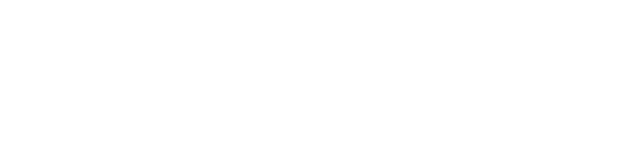
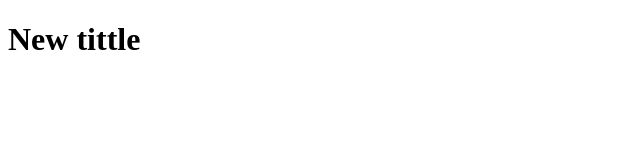
Before and after one commit to edkaptain/Example, a plain HTML site: page index.html in a window 1280 px wide. Shown: the whole page, without its empty margins (0-640 px from the left). Drawn offline with Linux system fonts and the light colour scheme.

Commit message:
I modified the title for the index page

```diff
--- a/index.html
+++ b/index.html
@@ -7,6 +7,7 @@
     <link rel="stylesheet" href="style.css" />
   </head>
   <body>
+    <h1>New tittle</h1>
     <script src="app.js"></script>
   </body>
 </html>
```
